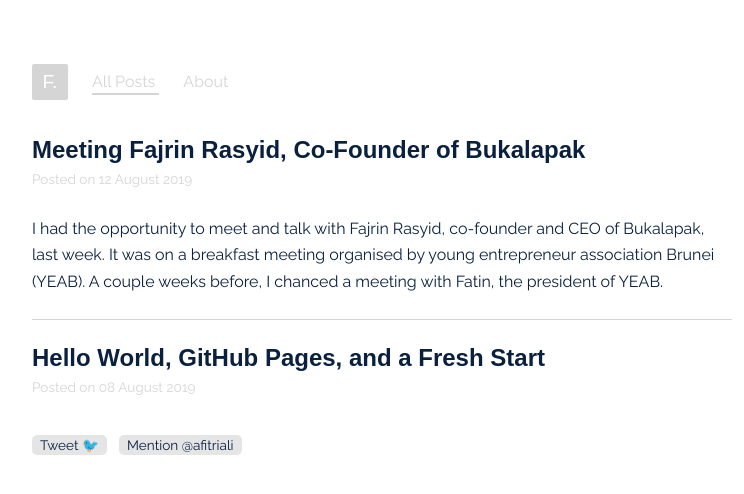
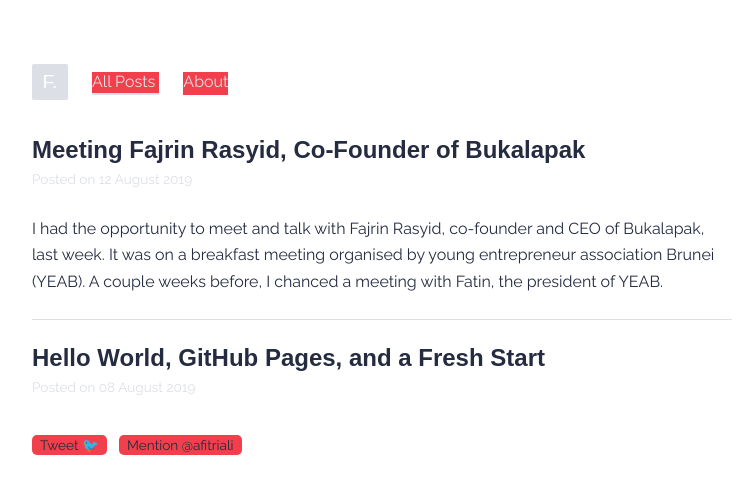
Before and after one commit to xfltrt/xfltrt.github.io, a Jekyll site: the page built from index.html, in a window 1280 px wide. Shown: the top 494 px of the page, without its empty margins (258-1002 px from the left). Built offline with Jekyll 4.4.1, drawn with Linux system fonts in a browser that asks for light colours; some web fonts are replaced; comment, search, counter and statistics services are not loaded.

Commit message:
Update main.scss

```diff
--- a/_sass/main.scss
+++ b/_sass/main.scss
@@ -1,7 +1,9 @@
 :root {
-  --colour-dark: #09203f;
-  --colour-gray: #d5d5d5;
-  --colour-primary: #09203f;
+  --colour-dark: #252c41;
+  --colour-gray: #dddfe6;
+  --colour-light: #f4f5f9;
+  --colour-highlight: #f1404b;
+  --colour-primary: #252c41;
   --colour-white: #ffffff;
   --font-primary: "Raleway", sans-serif;
   --font-secondary: "Volkhov", sans-serif;
@@ -49,6 +51,10 @@
 p:last-of-type,
 p:last-child {
   margin-bottom: 0;
+}
+
+a{
+  background: var(--colour-highlight);
 }
 
 nav {
@@ -121,7 +127,6 @@
 }
 
 footer a {
-  background: rgba(0,0,0,0.1);
   border-radius: 5px;
   font-size: 0.85rem;
   color: var(--colour-dark);
```
